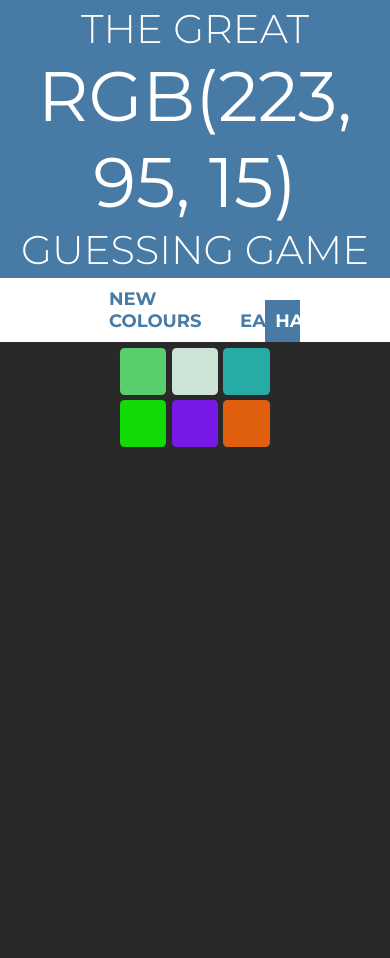
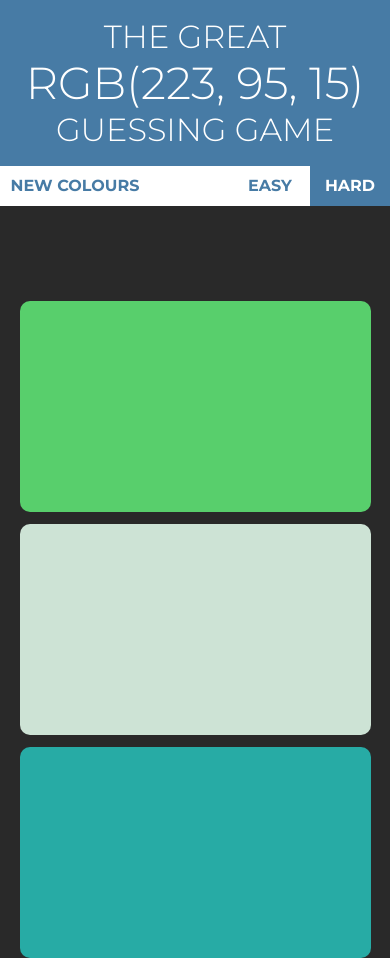
Before and after one commit to MarcusBurnett/ColorGame, a plain HTML site: page index.html in a window 390 px wide. Shown: the top 958 px of the page. Before the commit the page ends 844 px from the top, so only its background shows below. Drawn offline with Linux system fonts and the light colour scheme.

Commit message:
Made colorGame responsive
Now works on multiple screen sizes

```diff
--- a/index.html
+++ b/index.html
@@ -10,6 +10,7 @@
 </head>
 <body>
 
+    <div id="headerAndOptions">
         <div id="header">
             <h1>THE GREAT <span id="rgb" type='color'>RGB</span> GUESSING GAME</h2>
         </div>
@@ -22,7 +23,7 @@
                 <button id="hard" class="difficultyBtn active">HARD</button>
             </div>
         </div>
-
+    </div>
     <div id="mainSection">
         <div id="square1" class="square"></div>
         <div id="square2" class="square"></div>
--- a/style.css
+++ b/style.css
@@ -3,28 +3,32 @@ body {
     margin: 0;
     text-align: center;
     font-family: 'Montserrat', sans-serif;
-    overflow: hidden;
 }
 
 #header {
     background: rgb(71, 123, 165);
     color: white;
     margin: 0;
-    padding-top: 1%;
-    padding-bottom: 1%;
+    width: 100vw;
+    padding-top: 1vh;
+    padding-bottom: 1vh;
+}
+
+#headerAndOptions {
+    position: fixed;
 }
 
 #header h1 {
     margin: 0;
     font-weight: 300;
-    font-size: 40px;
+    font-size: 2rem;
 }
 
 #rgb {
     text-align: center;
     margin: 0;
     font-weight: 400;
-    font-size: 70px;
+    font-size: 4rem;
     text-transform: uppercase;
     display: block;
 }
@@ -32,37 +36,39 @@ body {
 #options {
     background: white;
     color: rgb(71, 123, 165);
+    min-height: 40px;
+    max-height: 45px;
     margin: 0;
+    padding-left: 20vw;
+    padding-right: 20vw;
     height: auto;
     display: flex;
     flex-direction: row;
-    justify-content: center;
+    justify-content: space-between;
     align-items: center;
-    padding-left: 20%;
-    padding-right: 20%;
     text-transform: uppercase;
 }
 
 #newColours {
-    width: 22%;
-    margin-left: 4%;
-    margin-right: 4%;
+    width: 15vw;
+    min-width: 160px;
+    min-height: 40px;
 }
 
 #result {
     font-size: 16px;
     color: black;
-    width: 30%;
+    width: 15vw;
 }
 
 button {
     background: none;
     border: none;
-    padding: 10px;
+    padding: 1vw;
     color: rgb(71, 123, 165);
     font-family: 'Montserrat', sans-serif;
     font-weight: 700;
-    font-size: 18px;
+    font-size: 1.1rem;
     outline: none;
     transition: all 0.3s;
     cursor: pointer;
@@ -74,19 +80,21 @@ button:hover {
 }
 
 #mainSection {
-    width: 40%;
+    width: 45vw;
     margin: 0 auto;
+    justify-content: center;
+    align-content: center;
     display: flex;
     flex-direction: row;
     flex-wrap: wrap;
-    padding-top: 1%;
-    padding-bottom: 1%;
+    padding-top: 38vh;
+    padding-bottom: 1vh;
 }
 
 .square {
-    width: 30%;
-    padding-bottom: 30%;
-    margin: 1.66%;
+    width: 25vh;
+    padding-bottom: 25vh;
+    margin: 0.4vw;
     background: white;
     border-radius: 10%;
     transition: background 0.5s;
@@ -103,10 +111,117 @@ button:hover {
     display: flex;
     flex-direction: row;
     justify-content: stretch;
-    width: 30%;
+    width: 15vw;
+    min-width: 160px;
+    min-height: 40px;
+}
+
+.difficultyBtn {
+    width: 12vw;
+    min-width: 80px;
 
 }
 
-.difficultyBtn {
-    width: 50%;
+@media screen and (max-width: 1100px){
+    #newColours {
+        width: 18vw
+    }
+
+
 }
+@media screen and (max-width: 1050px){
+    .difficulty {
+        width: 20vw;
+    }
+
+    #newColours {
+        width: 18vw
+    }
+
+    .square {
+        margin: 0.8vw;
+    }
+
+    #mainSection {
+        width: 60vw;
+    }
+}
+
+@media screen and (max-width: 800px){
+    #mainSection {
+        width: 80vw;
+    }
+
+    #options {
+        padding-left: 10vw;
+        padding-right: 10vw;
+    }
+
+    .square {
+        width: 25vh;
+        padding-bottom: 25vh;
+        margin: 1.1vw;
+
+    }
+}
+
+@media screen and (max-width: 600px){
+    #mainSection {
+        width: 90vw;
+        padding-top: 35vh;
+    }
+
+    #header h1 {
+        font-weight: 200;
+        font-size: 2rem;
+    }
+
+    #rgb {
+        font-weight: 200;
+        font-size: 2.8rem;
+    }
+
+    #header {
+        padding-top: 2vh;
+        padding-bottom: 2vh;
+    }
+
+    button {
+        font-size: 1rem;
+    }
+
+    #newColours {
+        width: 10vw;
+        min-width: 150px;
+        padding-left: 0.2vw;
+        padding-right: 0.2vw;
+    }
+
+    .difficulty{
+        width: 15vw;
+    }
+
+    #result {
+        font-size: 12px;
+    }
+
+    #options {
+        padding-left: 0vw;
+        padding-right: 0vw;
+    }
+
+}
+
+@media screen and (max-width: 500px){
+    #mainSection {
+        width: 95vw;
+    }
+
+
+    .square {
+        width: 90vw;
+        padding-bottom: 25vh;
+        margin: 1.5vw;
+        border-radius: 10px;
+    }
+}
```
Lines whose indentation alone changed are shown as unchanged.
